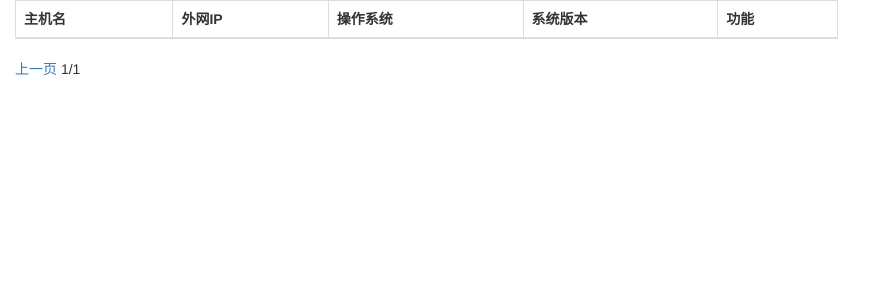
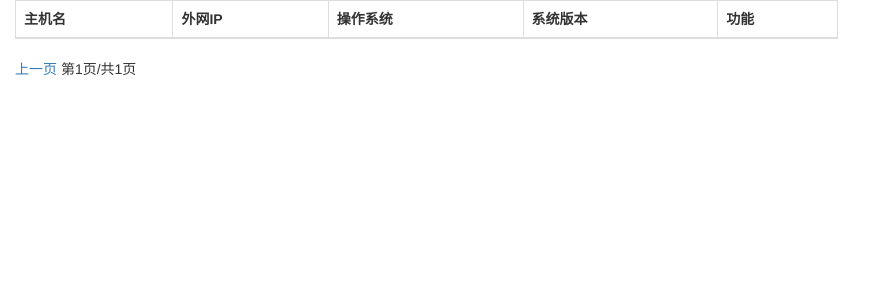
Before and after one commit to zbaolong/opsadmin-1, a Django app: page /show_hosts/ in a window 1280 px wide. Shown: the top 300 px of the page, without its empty margins (0-886 px from the left). Run offline with Django 3.2, Linux system fonts and the light colour scheme; data that the repository does not hold is empty; some libraries are stand-ins or nearby versions.

Commit message:
添加分页

```diff
--- a/opsadmin/templates/asset/host.html
+++ b/opsadmin/templates/asset/host.html
@@ -39,6 +39,6 @@
              {% if posts.has_next %}
                 <a href="/show_hosts/?p={{ posts.next_page_number }}">下一页</a>
              {% endif %}
-             <span>{{ posts.number }}</span>/<span>{{ paginator.num_pages }}</span>
+             <span>第{{ posts.number }}页</span>/<span>共{{ paginator.num_pages }}页</span>
 	  </div>
 {% endblock %}
```
